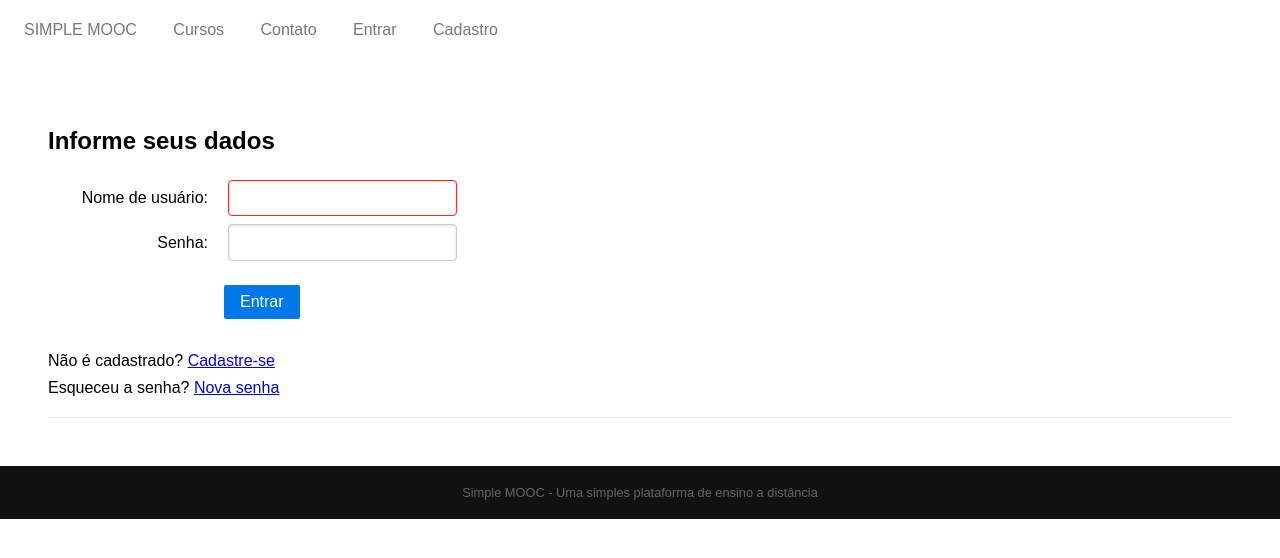
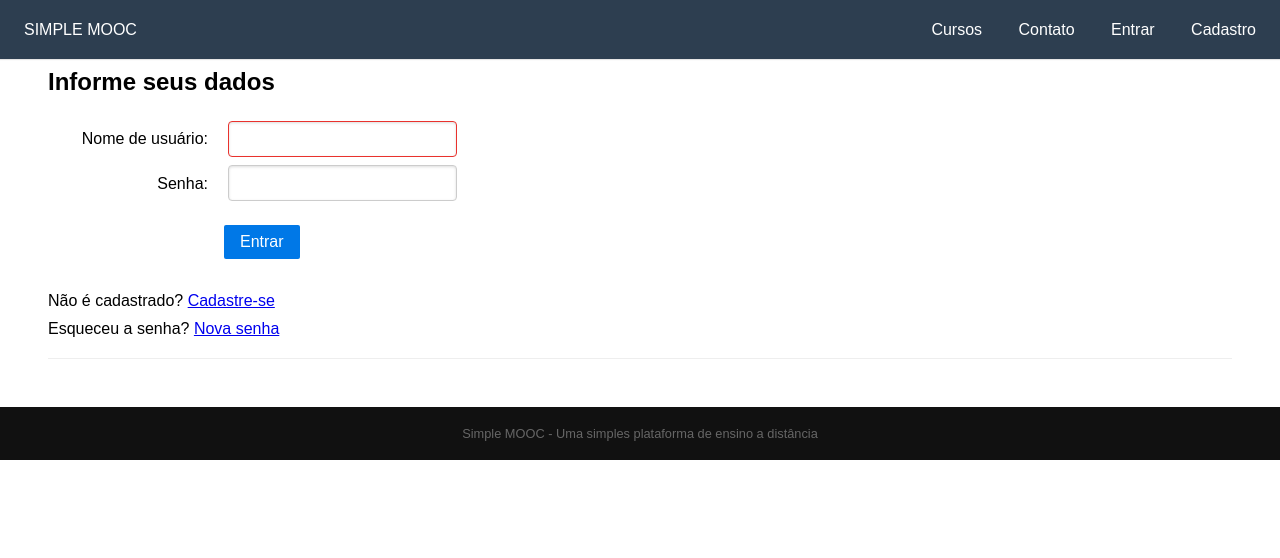
Before and after one commit to CaNeoN28/Simplemooc, a Django app: page /conta/entrar/ in a window 1280 px wide. Shown: the top 558 px of the page. Run offline with Django 4.2, Linux system fonts and the light colour scheme; some libraries are stand-ins or nearby versions.

Commit message:
Mudança de estilos

```diff
--- a/Simplemooc/core/static/css/styles.css
+++ b/Simplemooc/core/static/css/styles.css
@@ -78,3 +78,52 @@ ul.breadcrumb {
     padding: 10px 16px;
     list-style: none;
 }
+
+header {
+    margin: 0 0;
+}
+
+.header .pure-menu {
+    padding: 0.5em;
+    background-color: #2d3e50;
+}
+
+.header .pure-menu a {
+    color: #fff;
+}
+
+.header .pure-menu li a:hover,
+.header .pure-menu li a:focus {
+    background: none;
+    border: none;
+    color: #AECFE5;
+}
+
+.header .pure-menu-heading {
+    float: left;
+}
+
+.header ul {
+    float: right;
+}
+
+.home-menu{
+    padding: 0.5em;
+    text-align: left;
+    box-shadow: 0 1px 1px rgba(0,0,0, 0.10);
+}
+
+.home-menu.pure-menu-open {
+    background: #2d3e50;
+}
+
+.home-menu a {
+    color: #6FBEF3;
+}
+
+.home-menu li a:hover,
+.home-menu li a:focus {
+    background: none;
+    border: none;
+    color: #AECFE5;
+}
--- a/Simplemooc/core/templates/base.html
+++ b/Simplemooc/core/templates/base.html
@@ -30,12 +30,142 @@
             padding: 0em 1em 1em 1em;
             margin: 1em;
         }
+
+        * {
+            -webkit-box-sizing: border-box;
+            -moz-box-sizing: border-box;
+            box-sizing: border-box;
+        }
+        body {
+            margin: 0 auto;
+            line-height: 1.7em;
+        }
+        .l-box {
+            padding: 1em;
+        }
+        .header {
+            margin: 0 0;
+        }
+        .header .pure-menu {
+            padding: 0.5em;
+        }
+        .header .pure-menu li a:hover,
+        .header .pure-menu li a:focus {
+            background: none;
+            border: none;
+            color: #aaa;
+        }
+        body .primary-button {
+            background: #02a6eb;
+            color: #fff;
+        }
+        .splash {
+            margin: 2em auto 0;
+            padding: 3em 0.5em;
+            background: #eee;
+        }
+        .splash .splash-head {
+            font-size: 300%;
+            margin: 0em 0;
+            line-height: 1.2em;
+        }
+        .splash .splash-subhead {
+            color: #999;
+            font-weight: 300;
+            line-height: 1.4em;
+        }
+        .splash .primary-button {
+            font-size: 150%;
+        }
+        .content .content-subhead {
+            color: #999;
+            padding-bottom: 0.3em;
+            text-transform: uppercase;
+            margin: 0;
+            border-bottom: 2px solid #eee;
+            display: inline-block;
+        }
+        .content .content-ribbon {
+            margin: 3em;
+            border-bottom: 1px solid #eee;
+        }
+        .ribbon {
+            background: #eee;
+            text-align: center;
+            padding: 2em;
+            color: #999;
+        }
+        .ribbon h2 {
+            display: inline;
+            font-weight: normal;
+        }
+        .footer {
+            background: #111;
+            color: #666;
+            text-align: center;
+            padding: 1em;
+            font-size: 80%;
+        }
+
+        ul.breadcrumb {
+            padding: 10px 16px;
+            list-style: none;
+        }
+
+        header {
+            margin: 0 0;
+        }
+
+        .header .pure-menu {
+            padding: 0.5em;
+            background-color: #2d3e50;
+        }
+
+        .header .pure-menu a {
+            color: #fff;
+        }
+
+        .header .pure-menu li a:hover,
+        .header .pure-menu li a:focus {
+            background: none;
+            border: none;
+            color: #AECFE5;
+        }
+
+        .header .pure-menu-heading {
+            float: left;
+        }
+
+        .header ul {
+            float: right;
+        }
+
+        .home-menu{
+            padding: 0.5em;
+            text-align: left;
+            box-shadow: 0 1px 1px rgba(0,0,0, 0.10);
+        }
+
+        .home-menu.pure-menu-open {
+            background: #2d3e50;
+        }
+
+        .home-menu a {
+            color: #6FBEF3;
+        }
+
+        .home-menu li a:hover,
+        .home-menu li a:focus {
+            background: none;
+            border: none;
+            color: #AECFE5;
+        }
     </style>
 
 </head>
 <body>
     <div class="header">
-        <div class="pure-menu pure-menu-horizontal">
+        <div class="home-menu pure-menu pure-menu-open pure-menu-horizontal pure-menu-fixed">
             <a class="pure-menu-heading pure-menu-link" href="{% url 'core:home'%}">SIMPLE MOOC</a>
             <ul class="pure-menu-list">
                 <li class="pure-menu-item"><a class="pure-menu-link" href="{% url 'courses:index'%}">Cursos</a></li>
```
